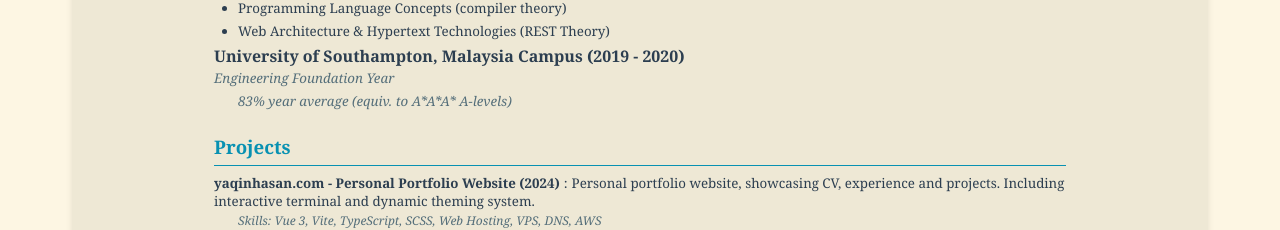
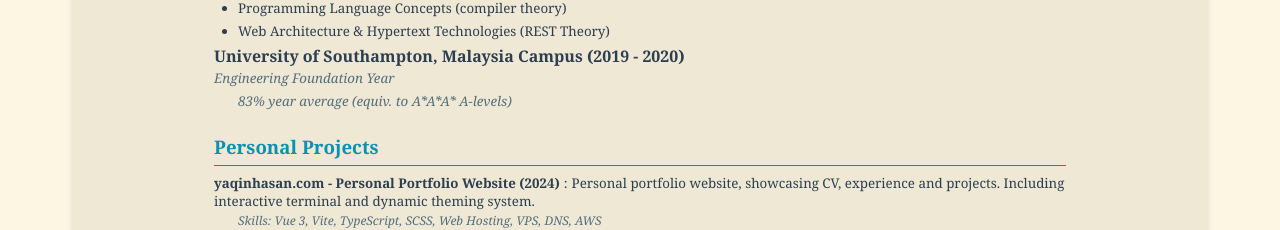
Before and after one commit to yaq1n0/yaqinhasan.com, a Vue app: page / in a window 1280 px wide. Shown: the part 1378-1608 px from the top of the page. Built offline with nearby package versions, Linux system fonts and the light colour scheme.

Commit message:
rename to personal projects

```diff
--- a/src/components/RenderCV.vue
+++ b/src/components/RenderCV.vue
@@ -59,7 +59,7 @@
 
     <!-- Projects Section -->
     <section v-if="cv.projects?.length" class="cv-section">
-      <h2 class="section-title">Projects</h2>
+      <h2 class="section-title">Personal Projects</h2>
       <div v-for="project in cv.projects" :key="project.name" class="project-item">
         <h3 class="project-name">
           <span class="project-title"
```
